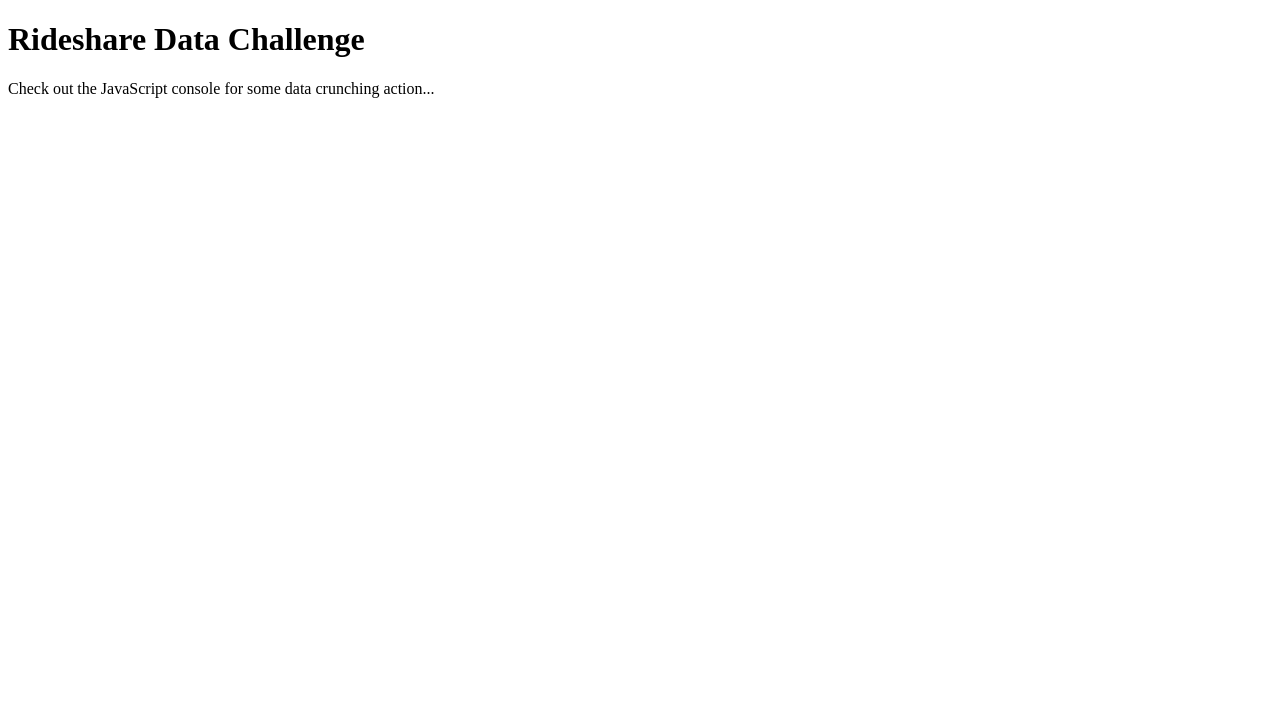
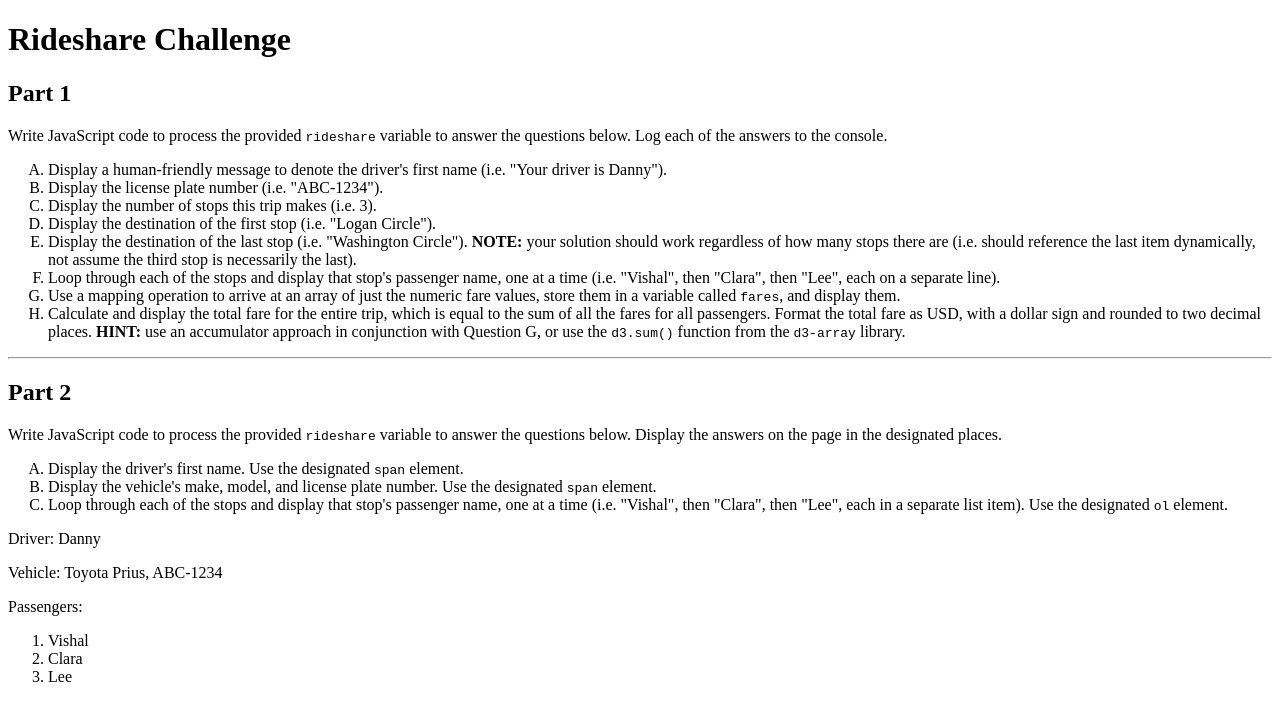
Before and after one commit to s2t2/analytics-exercise-prep-2025, a plain HTML site: page exercises/3-data-processing/rideshare.html in a window 1280 px wide. Drawn offline with nearby package versions, Linux system fonts and the light colour scheme.

Commit message:
Rideshare

```diff
--- a/exercises/3-data-processing/rideshare.html
+++ b/exercises/3-data-processing/rideshare.html
@@ -3,22 +3,60 @@
 <html lang="en">
 <head>
     <meta charset="UTF-8">
-    <title>Rideshare Data Challenge</title>
+    <title>Rideshare Challenge</title>
 </head>
 <body>
 
-    <h1>Rideshare Data Challenge</h1>
+    <h1>Rideshare Challenge</h1>
 
-    <p>Check out the JavaScript console for some data crunching action...</p>
+    <h2>Part 1</h2>
+    <p>
+        Write JavaScript code to process the provided <code>rideshare</code> variable to answer the questions below.
+        Log each of the answers to the console.
+
+        <ol type="A">
+            <li>Display a human-friendly message to denote the driver's first name (i.e. "Your driver is Danny").</li>
+            <li>Display the license plate number (i.e. "ABC-1234").</li>
+            <li>Display the number of stops this trip makes (i.e. 3).</li>
+            <li>Display the destination of the first stop (i.e. "Logan Circle").</li>
+            <li>Display the destination of the last stop (i.e. "Washington Circle"). <strong>NOTE:</strong> your solution should work regardless of how many stops there are (i.e. should reference the last item dynamically, not assume the third stop is necessarily the last).</li>
+            <li>Loop through each of the stops and display that stop's passenger name, one at a time (i.e. "Vishal", then "Clara", then "Lee", each on a separate line).</li>
+            <li>Use a mapping operation to arrive at an array of just the numeric fare values, store them in a variable called <code>fares</code>, and display them. </li>
+            <li>Calculate and display the total fare for the entire trip, which is equal to the sum of all the fares for all passengers.
+                Format the total fare as USD, with a dollar sign and rounded to two decimal places.
+                <strong>HINT:</strong> use an accumulator approach in conjunction with Question G, or use the <code>d3.sum()</code> function from the <code>d3-array</code> library.
+            </li>
+        </ol>
+    </p>
+
+    <hr>
+    <h2>Part 2</h2>
+    <p>
+        Write JavaScript code to process the provided <code>rideshare</code> variable to answer the questions below.
+        Display the answers on the page in the designated places.
+        <ol type="A">
+            <li>Display the driver's first name. Use the designated <code>span</code> element.</li>
+            <li>Display the vehicle's make, model, and license plate number. Use the designated <code>span</code> element.</li>
+            <li>Loop through each of the stops and display that stop's passenger name, one at a time (i.e. "Vishal", then "Clara", then "Lee", each in a separate list item).
+                Use the designated <code>ol</code> element.</li>
+            </li>
+        </ol>
+    </p>
+
 
     <div id="rideshare-app">
+
+        <p>Driver: <span id="display-driver">TODO</span></p>
+
+        <p>Vehicle: <span id="display-vehicle">TODO</span></p>
+
+        <p>Passengers:</p>
+        <ol id="display-passengers">
+        </ol>
     </div>
 
+    <script src="https://cdn.jsdelivr.net/npm/d3-array@3"></script>
     <script type="text/javascript">
-
-        //
-        // SETUP SECTION (leave this as-is)
-        //
 
         var trip = {
             "driver": {
@@ -28,52 +66,72 @@
                 "total_rides": 950
             },
             "vehicle": {
-                "make": "Tesla",
-                "model": "Cybertruck",
+                "make": "Toyota",
+                "model": "Prius",
                 "year": 2021,
-                "color": "silver"
+                "color": "silver",
+                "licensePlate": "ABC-1234"
             },
             "rideshare": true,
-            "pickup_location": "Grand Central Terminal",
+            "pickup_location": "Union Station",
             "stops": [
-                {"sequence": 1, "passenger": "Vishal", "destination": "Madison Square", "fare": 3.99},
-                {"sequence": 2, "passenger": "Clara", "destination": "Union Square", "fare": 5.99},
-                {"sequence": 3, "passenger": "Lee", "destination": "Washington Square", "fare": 7.99}
+                {"sequence": 1, "passenger": "Vishal", "destination": "Logan Circle", "fare": 5.99},
+                {"sequence": 2, "passenger": "Clara", "destination": "Dupont Circle", "fare": 7.99},
+                {"sequence": 3, "passenger": "Lee", "destination": "Washington Circle", "fare": 9.99}
             ]
-        } // leave this variable as-is
+        }
+
+        console.log("---------------------")
+        console.log("PART 1...")
+
+        // A
+        console.log("DRIVER:", trip.driver.first_name)
+
+        // B
+        console.log("VEHICLE PLATE:", trip.vehicle.licensePlate)
+
+        // C)
+        console.log("STOPS:", trip.stops.length)
+
+        // D)
+        console.log("FIRST STOP:", trip.stops[0])
+
+        // E)
+        console.log("LAST STOP:", trip.stops[trip.stops.length - 1])
+
+        // F)
+        trip.stops.forEach(function(stop){
+            console.log(stop.passenger, stop.destination)
+        })
+
+        // G)
+        var fares = trip.stops.map(function(stop){
+            return stop.fare
+        })
+
+        // H
+        var totalFare = d3.sum(fares)
+        console.log("TOTAL FARE:", `$${totalFare.toFixed(2)}`)
 
 
-        //
-        // IMPLEMENTATION SECTION (write your own JavaScript below)
-        //
 
-        console.log("TRIP", trip)
+        console.log("---------------------")
+        console.log("PART 2...")
 
-        // A) Print a human-friendly message to denote the driver’s first name (i.e. "Your driver is Danny"):
+        // A) Display the driver's first name
+        document.getElementById("display-driver").textContent = trip.driver.first_name;
 
-        console.log("DRIVER:", trip.driver.first_name)
+        // B) Display the vehicle's make, model, and license plate number
+        var vehicle = trip.vehicle
+        document.getElementById("display-vehicle").textContent = `${vehicle.make} ${vehicle.model}, ${vehicle.licensePlate}`;
 
-        // B) Assuming stops can get added or removed at any time, print the number of stops this trip makes (i.e. 3):
-
-        console.log("STOPS:", trip.stops.length)
-
-        // C) Print the destination of the FIRST stop (i.e. Madison Square"):
-
-        console.log("... FIRST:", trip.stops[0])
-
-        // D) Print the destination of the LAST stop (i.e. "Washington Square"):
-
-        console.log("... LAST:", trip.stops[trip.stops.length - 1])
-
-        // E) Loop through each of the trip’s stops and print that stop’s passenger name, one at a time (i.e. "Vishal", then "Clara", then "Lee", each on a separate line):
-
-        console.log("... ALL:")
-
-        trip.stops.forEach(function(stop){
-            console.log(stop.destination)
+        // C) Loop through each of the stops and display each passenger's name in a list item
+        var ol = document.getElementById("display-passengers");
+        trip.stops.forEach(stop => {
+            var li = document.createElement("li")
+            li.textContent = stop.passenger
+            ol.appendChild(li)
         })
-
-
 
     </script>
 
```
Also changed, not shown: exercises/3-data-processing/books.html (deleted, +0 -23 lines), exercises/3-data-processing/gradebook.html (+2 -2 lines), exercises/3-data-processing/products.html (+2 -2 lines), exercises/3-data-processing/tweets.html (+2 -2 lines).
